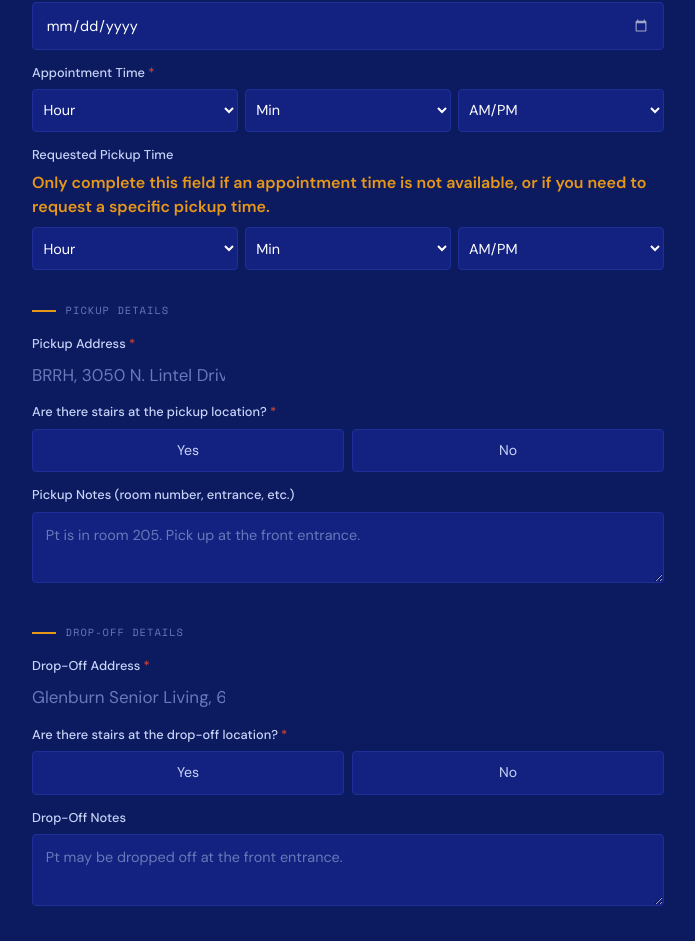
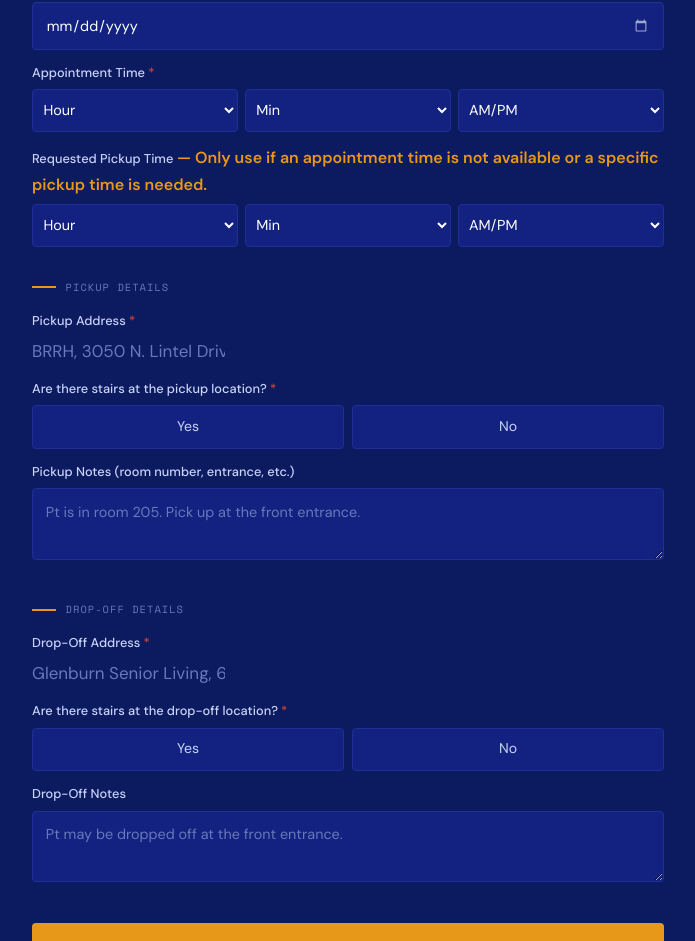
Before and after one commit to godfathereltee/ateam-transport, a Next.js app: page /book in a window 1280 px wide. Shown: the part 997-1938 px from the top of the page, without its empty margins (292-987 px from the left). Built offline with nearby package versions, Linux system fonts and the light colour scheme.

Commit message:
Place pickup time hint inline next to field label

```diff
--- a/src/app/book/page.tsx
+++ b/src/app/book/page.tsx
@@ -237,10 +237,13 @@ export default function BookingPage() {
                   <div style={{ fontSize: '.8rem', color: 'var(--crit)', marginTop: '.35rem' }}>{timeError}</div>
                 )}
               </Field>
-              <Field label="Requested Pickup Time">
-                <div style={{ fontSize: '1rem', color: 'var(--accent)', fontWeight: 700, marginBottom: '.5rem', lineHeight: 1.5 }}>
-                  Only complete this field if an appointment time is not available, or if you need to request a specific pickup time.
-                </div>
+              <div>
+                <label style={{ display: 'block', fontSize: '.8rem', fontWeight: 500, color: 'var(--text-2)', marginBottom: '.35rem' }}>
+                  Requested Pickup Time{' '}
+                  <span style={{ color: 'var(--accent)', fontWeight: 700, fontSize: '1rem' }}>
+                    — Only use if an appointment time is not available or a specific pickup time is needed.
+                  </span>
+                </label>
                 <TimePicker
                   value={form.pickup_time}
                   onChange={handlePickupTimeChange}
@@ -251,7 +254,7 @@ export default function BookingPage() {
                 {timeError && (
                   <div style={{ fontSize: '.8rem', color: 'var(--crit)', marginTop: '.35rem' }}>{timeError}</div>
                 )}
-              </Field>
+              </div>
               {form.trip_type === 'round_trip' && (
                 <Field label="Estimated Duration of Appointment (if known)">
                   <select value={form.appt_duration} onChange={e => set('appt_duration', e.target.value)}>
```
